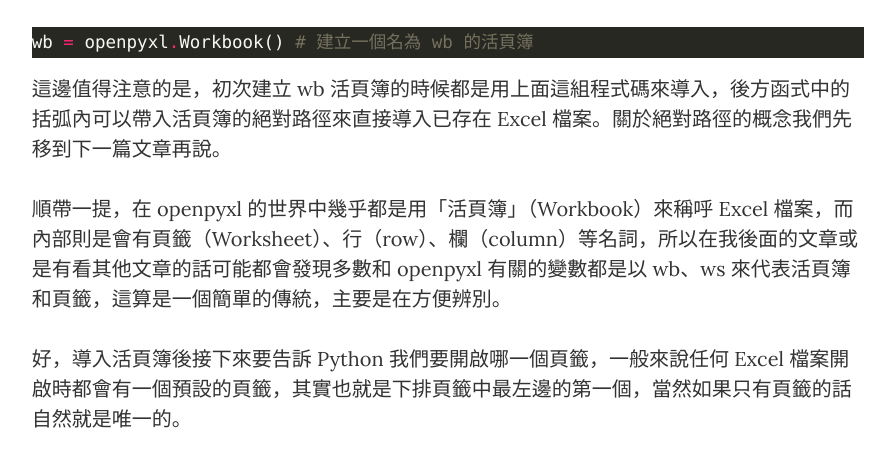
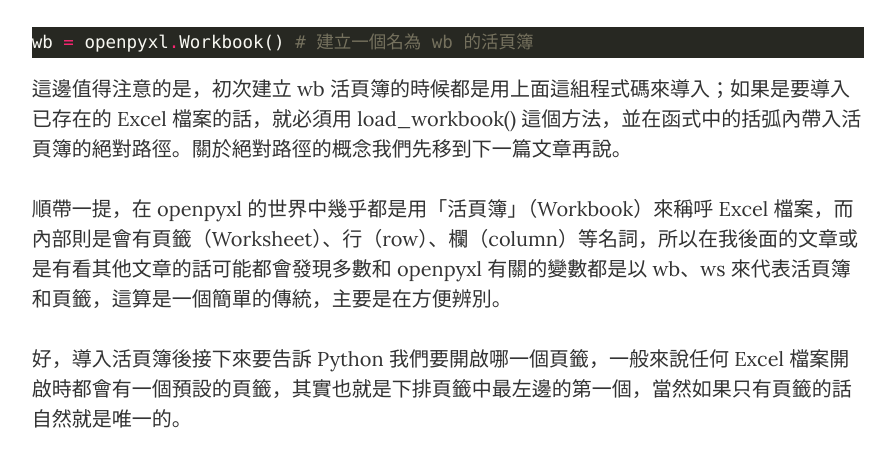
Before and after one commit to Cheng511/codingexp.github.io, a plain HTML site: page blog/use-python-to-automate-excel-work/index.html in a window 1280 px wide. Shown: the part 2208-2660 px from the top of the page, without its empty margins (192-1087 px from the left). Drawn offline with nearby package versions, Linux system fonts and the light colour scheme.

Commit message:
修改文章

```diff
--- a/blog/use-python-to-automate-excel-work/index.html
+++ b/blog/use-python-to-automate-excel-work/index.html
@@ -246,7 +246,7 @@
 </span></span></code></pre></div><p>這邊我個人習慣 openpyxl 直接匯入而不用別名，這樣比較不容易和其他自定義變數或常數搞混，二來是「openpyxl.xxx」這樣的形式相對也容易辨別。</p>
 <p>好！那我們模組安裝、也匯入了以後，第一步就是要先定義你的活頁簿，這邊主要會有兩種方式，一種是直接新增一本、另一種則是導入已經建立好的活頁簿，我們這一篇先以新增一本空白活頁簿的方式導入好了。</p>
 <div class="highlight"><pre tabindex="0" style="color:#f8f8f2;background-color:#272822;-moz-tab-size:4;-o-tab-size:4;tab-size:4;"><code class="language-python" data-lang="python"><span style="display:flex;"><span>wb <span style="color:#f92672">=</span> openpyxl<span style="color:#f92672">.</span>Workbook() <span style="color:#75715e"># 建立一個名為 wb 的活頁簿</span>
-</span></span></code></pre></div><p>這邊值得注意的是，初次建立 wb 活頁簿的時候都是用上面這組程式碼來導入，後方函式中的括弧內可以帶入活頁簿的絕對路徑來直接導入已存在 Excel 檔案。關於絕對路徑的概念我們先移到下一篇文章再說。</p>
+</span></span></code></pre></div><p>這邊值得注意的是，初次建立 wb 活頁簿的時候都是用上面這組程式碼來導入；如果是要導入已存在的 Excel 檔案的話，就必須用 load_workbook() 這個方法，並在函式中的括弧內帶入活頁簿的絕對路徑。關於絕對路徑的概念我們先移到下一篇文章再說。</p>
 <p>順帶一提，在 openpyxl 的世界中幾乎都是用「活頁簿」（Workbook）來稱呼 Excel 檔案，而內部則是會有頁籤（Worksheet）、行（row）、欄（column）等名詞，所以在我後面的文章或是有看其他文章的話可能都會發現多數和 openpyxl 有關的變數都是以 wb、ws 來代表活頁簿和頁籤，這算是一個簡單的傳統，主要是在方便辨別。</p>
 <p>好，導入活頁簿後接下來要告訴 Python 我們要開啟哪一個頁籤，一般來說任何 Excel 檔案開啟時都會有一個預設的頁籤，其實也就是下排頁籤中最左邊的第一個，當然如果只有頁籤的話自然就是唯一的。</p>
 
```
